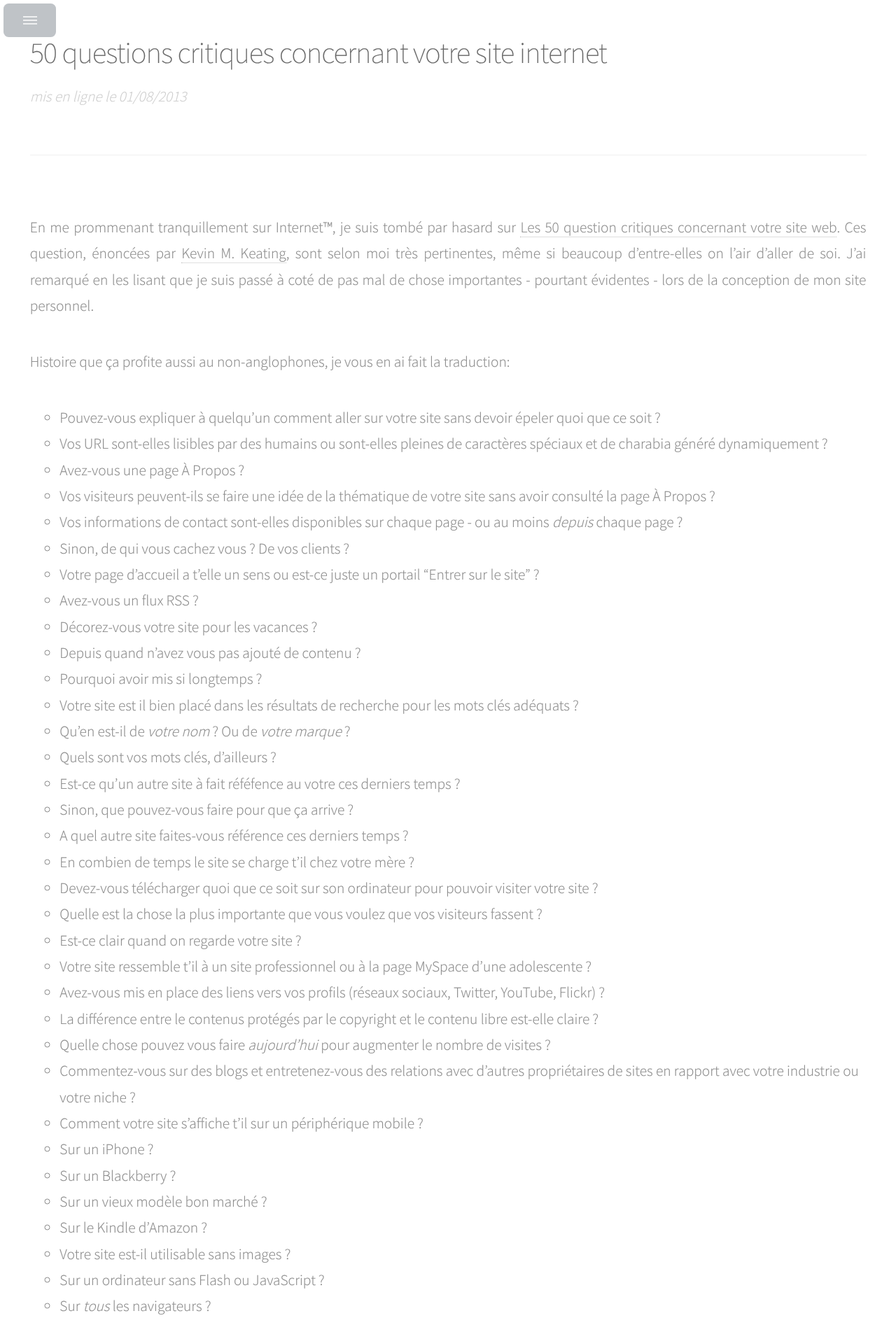
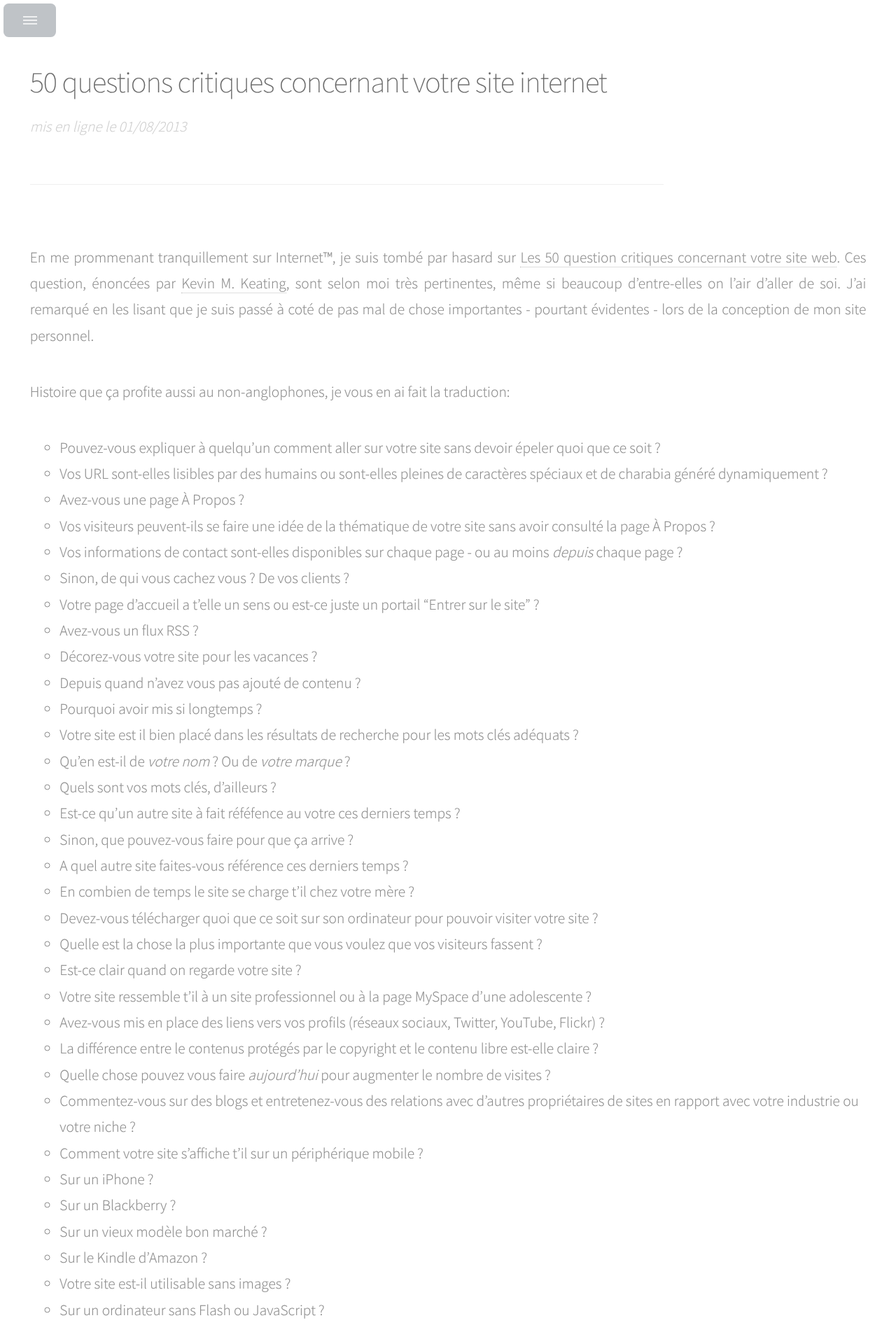
Before and after one commit to bdelespierre/bdelespierre.github.io, a Jekyll site: the page built from _posts/2013-08-01-50-questions-critiques-concernant-votre-site-internet.md, in a window 1280 px wide. Shown: the top 1893 px of the page at 70% size. Built offline with Jekyll 4.4.1, drawn with Linux system fonts in a browser that asks for light colours; Markdown is read by kramdown in place of the engine named in the settings; comment, search, counter and statistics services are not loaded.

Commit message:
fixing float bug in chrome for android

```diff
--- a/css/style.css
+++ b/css/style.css
@@ -1058,7 +1058,7 @@
 
 		.float-container .float.floating {
 			position: fixed;
-			top: -2em;
+			top: 0;
 		}
 
 		.addthis_toolbox a {
@@ -1300,7 +1300,8 @@
 	}
 
 		#article header h2 {
-			margin: 1em 0em 0.3em;
+			margin: 0em 0em 0.3em;
+			padding-top: 2em;
 		}
 
 		#article header .meta {
```
